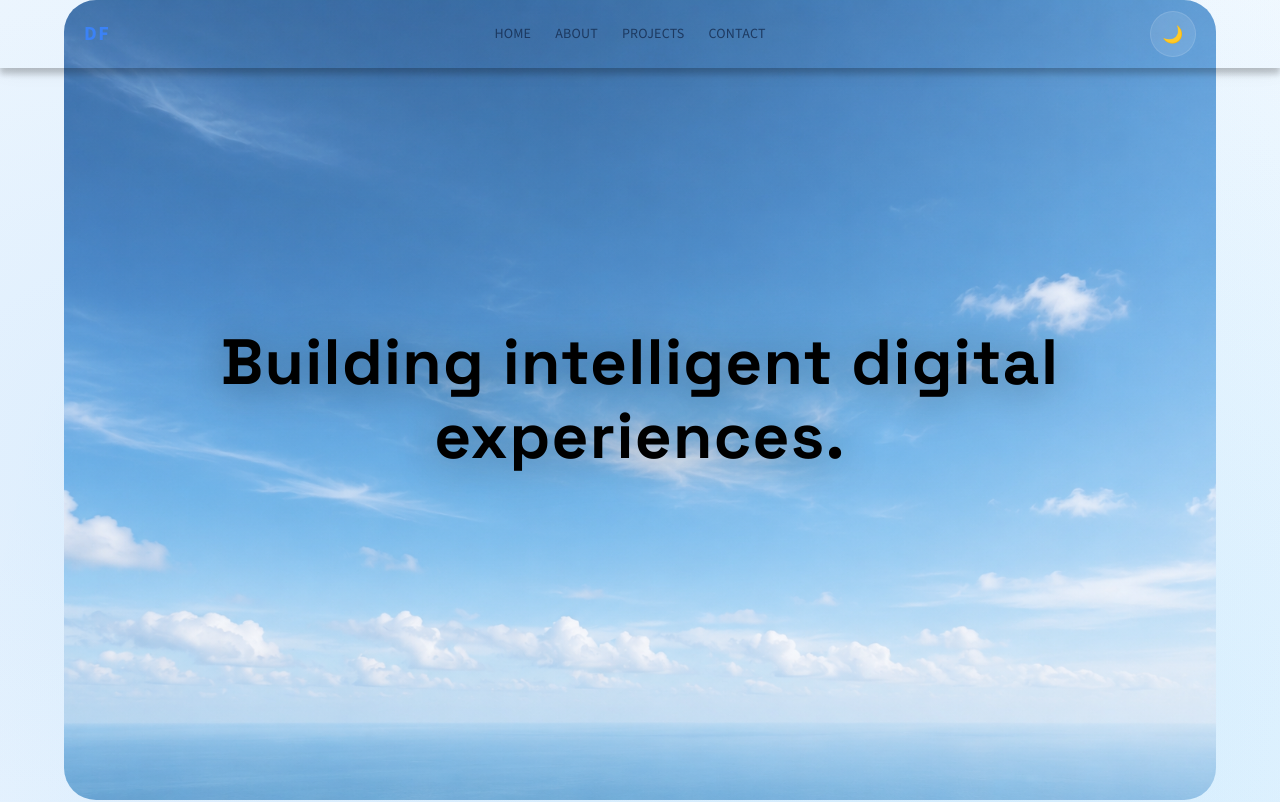
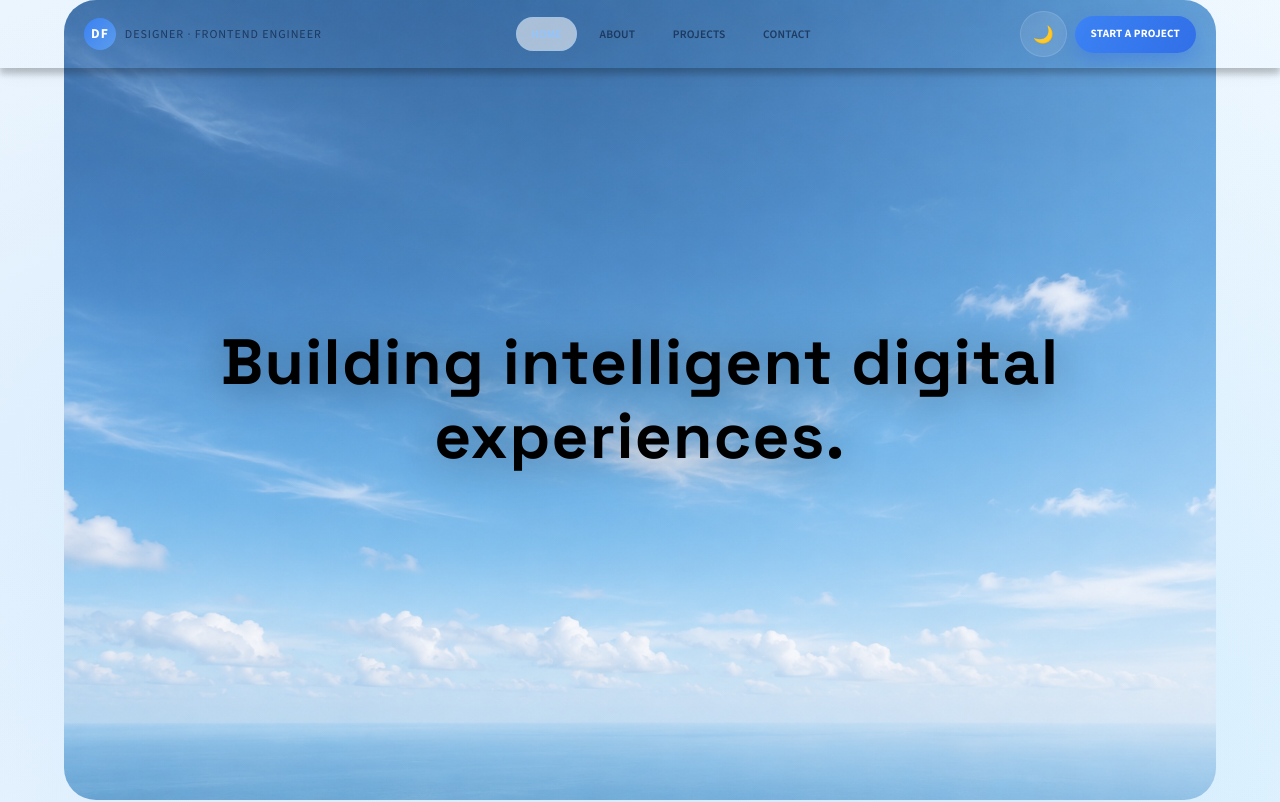
Before and after one commit to mondirdf/Portf, a React (Vite) app: page / in a window 1280 px wide. Shown: the top 802 px of the page. Built offline with nearby package versions, Linux system fonts and the light colour scheme.

Commit message:
Redesign navbar with active states and stronger visual hierarchy

```diff
--- a/src/App.jsx
+++ b/src/App.jsx
@@ -137,6 +137,7 @@ function Navbar() {
   const [isScrolled, setIsScrolled] = useState(false);
   const [isDarkMode, setIsDarkMode] = useState(false);
   const [isMobileMenuOpen, setIsMobileMenuOpen] = useState(false);
+  const [activeSection, setActiveSection] = useState('home');
 
   useEffect(() => {
     const onScroll = () => setIsScrolled(window.scrollY > 8);
@@ -159,6 +160,26 @@ function Navbar() {
     return () => window.removeEventListener('resize', onResize);
   }, []);
 
+  useEffect(() => {
+    const sectionIds = navLinks.map((item) => item.toLowerCase());
+    const sections = sectionIds
+      .map((id) => document.getElementById(id))
+      .filter(Boolean);
+
+    const observer = new IntersectionObserver(
+      (entries) => {
+        const visible = entries
+          .filter((entry) => entry.isIntersecting)
+          .sort((a, b) => b.intersectionRatio - a.intersectionRatio)[0];
+        if (visible?.target?.id) setActiveSection(visible.target.id);
+      },
+      { threshold: [0.2, 0.45, 0.7], rootMargin: '-20% 0px -35% 0px' },
+    );
+
+    sections.forEach((section) => observer.observe(section));
+    return () => observer.disconnect();
+  }, []);
+
   const toggleTheme = () => {
     const nextDarkMode = !isDarkMode;
     document.documentElement.dataset.theme = nextDarkMode ? 'dark' : 'light';
@@ -175,12 +196,18 @@ function Navbar() {
         transition={{ duration: 0.38, ease: [0.22, 1, 0.36, 1] }}
         className="mx-auto flex w-[92%] max-w-6xl items-center justify-between px-3 py-2 md:w-[94%] md:px-5 md:py-2.5"
       >
-        <a href="#home" className="text-xl font-extrabold tracking-[0.08em] text-[#3B82F6]">DF</a>
+        <a href="#home" className="nav-brand">
+          <span className="nav-brand__badge">DF</span>
+          <span className="nav-brand__text">Designer · Frontend Engineer</span>
+        </a>
 
-        <ul className="hidden gap-6 text-sm font-medium uppercase tracking-[var(--tracking-button)] text-[var(--color-text-secondary)] md:flex">
+        <ul className="nav-link-list hidden md:flex">
           {navLinks.map((item) => (
             <li key={item}>
-              <a href={`#${item.toLowerCase()}`} className="motion-hover-lift transition-colors hover:text-[#3B82F6]">
+              <a
+                href={`#${item.toLowerCase()}`}
+                className={`nav-link-chip ${activeSection === item.toLowerCase() ? 'nav-link-chip--active' : ''}`}
+              >
                 {item}
               </a>
             </li>
@@ -208,6 +235,7 @@ function Navbar() {
           >
             <span className="nav-theme-icon" aria-hidden="true">{isDarkMode ? '☀️' : '🌙'}</span>
           </button>
+          <a href="#contact" className="nav-cta hidden md:inline-flex">Start a Project</a>
         </div>
       </motion.nav>
 
@@ -223,7 +251,7 @@ function Navbar() {
             <a
               key={item}
               href={`#${item.toLowerCase()}`}
-              className="block rounded-xl px-4 py-2 text-sm font-medium uppercase tracking-[var(--tracking-button)] text-[var(--color-text-secondary)] transition-colors hover:bg-[var(--surface-glass-low)] hover:text-[#3B82F6]"
+              className={`block rounded-xl px-4 py-2 text-sm font-medium uppercase tracking-[var(--tracking-button)] transition-colors hover:bg-[var(--surface-glass-low)] hover:text-[#3B82F6] ${activeSection === item.toLowerCase() ? 'bg-[var(--surface-glass-low)] text-[#3B82F6]' : 'text-[var(--color-text-secondary)]'}`}
               onClick={() => setIsMobileMenuOpen(false)}
             >
               {item}
--- a/src/styles.css
+++ b/src/styles.css
@@ -204,6 +204,77 @@ body {
   line-height: 1;
 }
 
+.nav-brand {
+  display: flex;
+  align-items: center;
+  gap: 0.55rem;
+}
+
+.nav-brand__badge {
+  display: grid;
+  place-items: center;
+  width: 2rem;
+  height: 2rem;
+  border-radius: 9999px;
+  background: linear-gradient(130deg, rgba(59, 130, 246, 0.95), rgba(96, 165, 250, 0.8));
+  color: white;
+  font-size: 0.85rem;
+  font-weight: 800;
+  letter-spacing: 0.08em;
+}
+
+.nav-brand__text {
+  color: var(--color-text-secondary);
+  font-size: 0.75rem;
+  letter-spacing: 0.08em;
+  text-transform: uppercase;
+}
+
+.nav-link-list {
+  gap: 0.45rem;
+}
+
+.nav-link-chip {
+  display: inline-flex;
+  border-radius: 9999px;
+  padding: 0.5rem 0.95rem;
+  font-size: 0.72rem;
+  font-weight: 600;
+  letter-spacing: var(--tracking-button);
+  text-transform: uppercase;
+  color: var(--color-text-secondary);
+  transition: background 180ms var(--motion-ease-natural), color 180ms var(--motion-ease-natural), box-shadow 180ms var(--motion-ease-natural);
+}
+
+.nav-link-chip:hover {
+  color: #93c5fd;
+  background: color-mix(in srgb, var(--surface-glass-low) 70%, transparent);
+}
+
+.nav-link-chip--active {
+  color: #93c5fd;
+  background: color-mix(in srgb, var(--surface-glass-mid) 70%, transparent);
+  box-shadow: inset 0 0 0 1px color-mix(in srgb, #93c5fd 30%, transparent);
+}
+
+.nav-cta {
+  border-radius: 9999px;
+  padding: 0.6rem 1rem;
+  background: linear-gradient(120deg, rgba(59, 130, 246, 0.96), rgba(37, 99, 235, 0.8));
+  color: white;
+  font-size: 0.7rem;
+  font-weight: 700;
+  letter-spacing: var(--tracking-button);
+  text-transform: uppercase;
+  box-shadow: 0 8px 20px rgba(37, 99, 235, 0.32);
+  transition: transform var(--motion-duration-micro) var(--motion-ease-natural), box-shadow var(--motion-duration-micro) var(--motion-ease-natural);
+}
+
+.nav-cta:hover {
+  transform: translate3d(0, -1px, 0);
+  box-shadow: 0 12px 24px rgba(37, 99, 235, 0.38);
+}
+
 .glass-modal {
   border-radius: var(--radius-2xl);
 }
```
